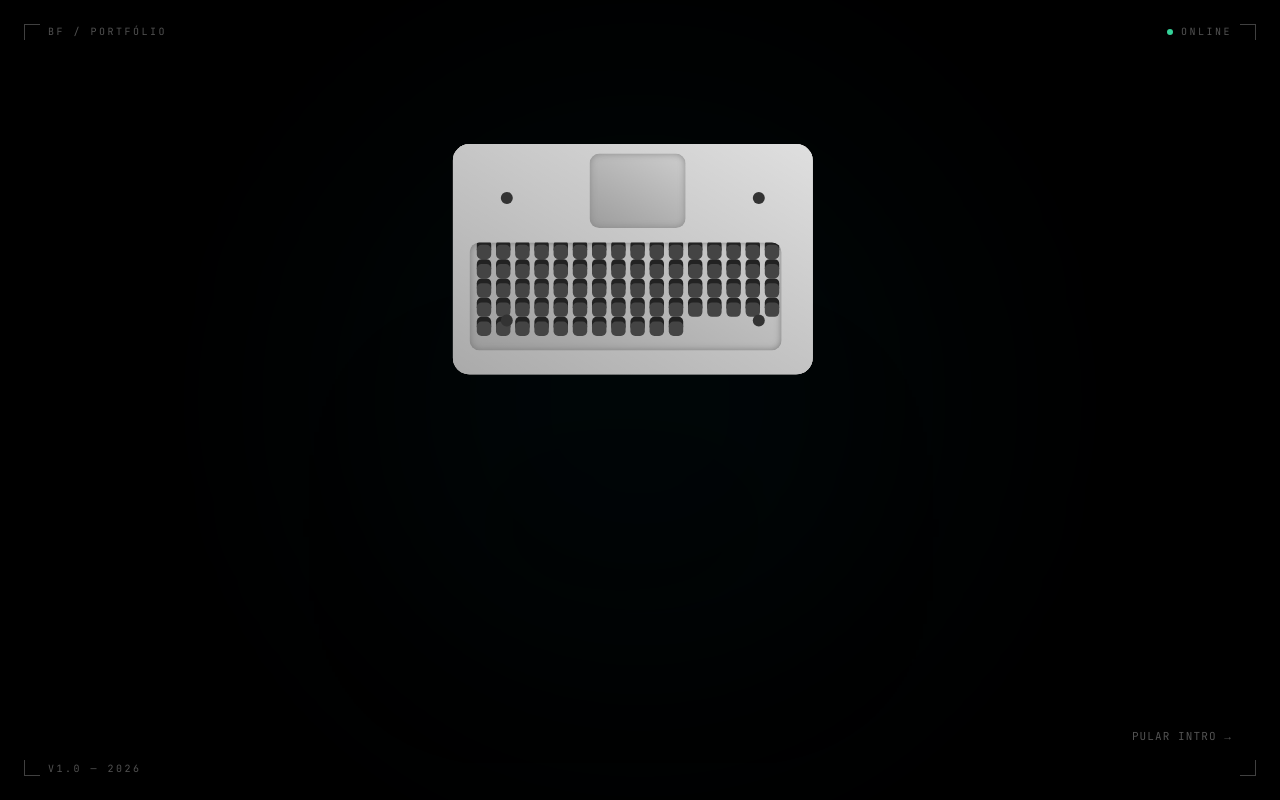
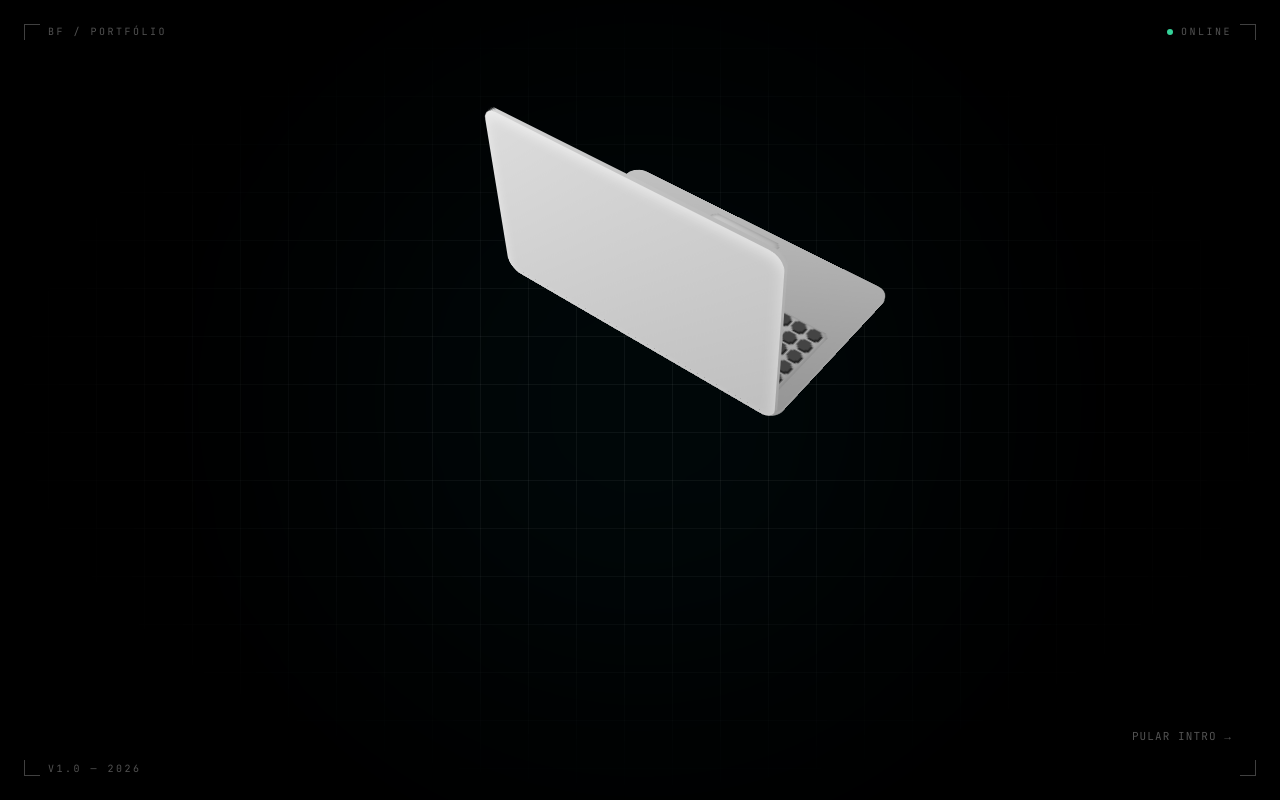
Before and after one commit to vyujiminomo/site-descrito-no-arquivo-2m88nyeod, a React (Vite) app: page / in a window 1280 px wide. Shown: the top 800 px of the page. Built offline with nearby package versions, Linux system fonts and the light colour scheme.

Commit message:
Fix MacBook 3D CSS animation loading, keyframes bundle, and deterministic hero sequence

```diff
--- a/src/components/hero.tsx
+++ b/src/components/hero.tsx
@@ -15,13 +15,13 @@ export function Hero() {
   const [skipped, setSkipped] = useState(prefersReducedMotion)
   const [showDetails, setShowDetails] = useState(false)
 
-  // Safety timer: 2 iterations * 4.5s = 9.0s. If CSS animationend event doesn't fire
-  // (e.g. background tab, browser throttling, or rendering edge case), guarantee transition to 'name'
+  // Deterministic transition: exactly 2 cycles of 4.5s = 9.0s.
+  // Guarantees sequence progression even if animationend is blocked or dropped by the browser.
   useEffect(() => {
     if (phase !== 'intro' || skipped) return
     const timer = setTimeout(() => {
       setPhase('name')
-    }, 9500)
+    }, 9000)
     return () => clearTimeout(timer)
   }, [phase, skipped])
 
--- a/src/components/ui/animated-3d-mac-book-air.tsx
+++ b/src/components/ui/animated-3d-mac-book-air.tsx
@@ -26,6 +26,8 @@ const Macbook: React.FC<MacbookProps> = ({
   const timing = {
     '--mac-iterations': iterations === 'infinite' ? 'infinite' : String(iterations),
     '--mac-duration': `${duration}s`,
+    animationIterationCount: iterations === 'infinite' ? 'infinite' : iterations,
+    animationDuration: `${duration}s`,
   } as React.CSSProperties
 
   return (
@@ -43,6 +45,10 @@ const Macbook: React.FC<MacbookProps> = ({
       */}
       <div
         className="macbook-inner custom-animate-rotate z-20 absolute w-[150px] h-[96px] left-0 top-0"
+        style={{
+          animationDuration: `${duration}s`,
+          animationIterationCount: iterations === 'infinite' ? 'infinite' : iterations,
+        }}
         onAnimationEnd={(e) => {
           // animationend bubbles up from every animated child; only react to our own
           if (e.target === e.currentTarget) onAnimationComplete?.()
@@ -58,6 +64,10 @@ const Macbook: React.FC<MacbookProps> = ({
           className={`macbook-screen custom-animate-lid-screen w-[150px] h-[96px] absolute left-0 bottom-0 rounded-[7px] bg-[#ddd]
                         bg-[linear-gradient(45deg,rgba(0,0,0,0.34)_0%,rgba(0,0,0,0)_100%)] bg-left-bottom bg-[length:300px_300px]
                         shadow-[inset_0_3px_7px_rgba(255,255,255,0.5)]`}
+          style={{
+            animationDuration: `${duration}s`,
+            animationIterationCount: iterations === 'infinite' ? 'infinite' : iterations,
+          }}
         >
           {/* `transform: translateZ(2px)` applied by `macbook-screen-face-one` from index.css */}
           <div
@@ -70,6 +80,10 @@ const Macbook: React.FC<MacbookProps> = ({
                 className={`custom-animate-screen-shade absolute left-0 top-0 w-[130px] h-[74px]
                               bg-[linear-gradient(-135deg,rgba(255,255,255,0)_0%,rgba(255,255,255,0.1)_47%,rgba(255,255,255,0)_48%)]
                               bg-[length:300px_200px] bg-[position:0px_0px]`}
+                style={{
+                  animationDuration: `${duration}s`,
+                  animationIterationCount: iterations === 'infinite' ? 'infinite' : iterations,
+                }}
               ></div>
             </div>
             <span className="absolute top-[85px] left-[57px] text-[6px] text-[#666]">
@@ -85,6 +99,10 @@ const Macbook: React.FC<MacbookProps> = ({
         <div
           className={`macbook-body custom-animate-lid-macbody w-[150px] h-[96px] absolute left-0 bottom-0 rounded-[7px] bg-[#cbcbcb]
                         bg-[linear-gradient(45deg,rgba(0,0,0,0.24)_0%,rgba(0,0,0,0)_100%)]`}
+          style={{
+            animationDuration: `${duration}s`,
+            animationIterationCount: iterations === 'infinite' ? 'infinite' : iterations,
+          }}
         >
           {/*
             `transform-style: preserve-3d` and `transform: translateZ(-2px)` applied by `macbook-body-face-one` from index.css.
@@ -93,6 +111,10 @@ const Macbook: React.FC<MacbookProps> = ({
           <div
             className={`macbook-body-face-one custom-animate-lid-keyboard-area w-[150px] h-[96px] absolute left-0 bottom-0 rounded-[7px] bg-[#dfdfdf]
                           bg-[linear-gradient(30deg,rgba(0,0,0,0.24)_0%,rgba(0,0,0,0)_100%)]`}
+            style={{
+              animationDuration: `${duration}s`,
+              animationIterationCount: iterations === 'infinite' ? 'infinite' : iterations,
+            }}
           >
             <div
               className="w-[40px] h-[31px] absolute left-1/2 top-1/2 rounded-[4px] mt-[-44px] ml-[-18px] bg-[#cdcdcd]
@@ -126,6 +148,10 @@ const Macbook: React.FC<MacbookProps> = ({
       <div
         className={`macbook-shadow custom-animate-macbook-shadow absolute w-[60px] h-[0px] left-[40px] top-[160px]
                       shadow-[0_0_60px_40px_rgba(0,0,0,0.3)]`}
+        style={{
+          animationDuration: `${duration}s`,
+          animationIterationCount: iterations === 'infinite' ? 'infinite' : iterations,
+        }}
       ></div>
     </div>
   )
--- a/src/index.css
+++ b/src/index.css
@@ -1,8 +1,3 @@
-@theme {
-  --font-sans: 'Space Grotesk', ui-sans-serif, system-ui, sans-serif;
-  --font-mono: 'JetBrains Mono', ui-monospace, monospace;
-}
-
 html {
   scroll-behavior: smooth;
   color-scheme: dark;
@@ -58,8 +53,8 @@ body {
 .custom-animate-screen-shade,
 .custom-animate-keys,
 .custom-animate-macbook-shadow {
-  animation-duration: var(--mac-duration, 5s);
-  animation-iteration-count: var(--mac-iterations, infinite);
+  animation-duration: var(--mac-duration, 4.5s);
+  animation-iteration-count: var(--mac-iterations, 2);
   animation-timing-function: linear;
   animation-fill-mode: forwards;
 }
--- a/src/lib/pocketbase/schema.json
+++ b/src/lib/pocketbase/schema.json
@@ -1,5 +1,5 @@
 {
-  "generatedAt": "2026-10-05T19:51:05.696Z",
+  "generatedAt": "2026-10-05T19:58:05.135Z",
   "collections": [
     {
       "name": "users",
--- a/src/main.css
+++ b/src/main.css
@@ -1,12 +1,11 @@
 /* Global styles - Theme, font, utilities, animations and global components */
+@import './index.css';
 
 /* Fonts loaded via index.html (Space Grotesk & JetBrains Mono) */
 
 @tailwind base;
 @tailwind components;
 @tailwind utilities;
-
-@import './index.css';
 
 @layer base {
   :root {
--- a/src/main.tsx
+++ b/src/main.tsx
@@ -2,6 +2,7 @@
 import { StrictMode } from 'react'
 import { createRoot } from 'react-dom/client'
 import App from './App.tsx'
+import './index.css'
 import './main.css'
 
 // @skip-protected: Do not remove. Required for React rendering.
```
Also changed, not shown: .skip.config.json.
